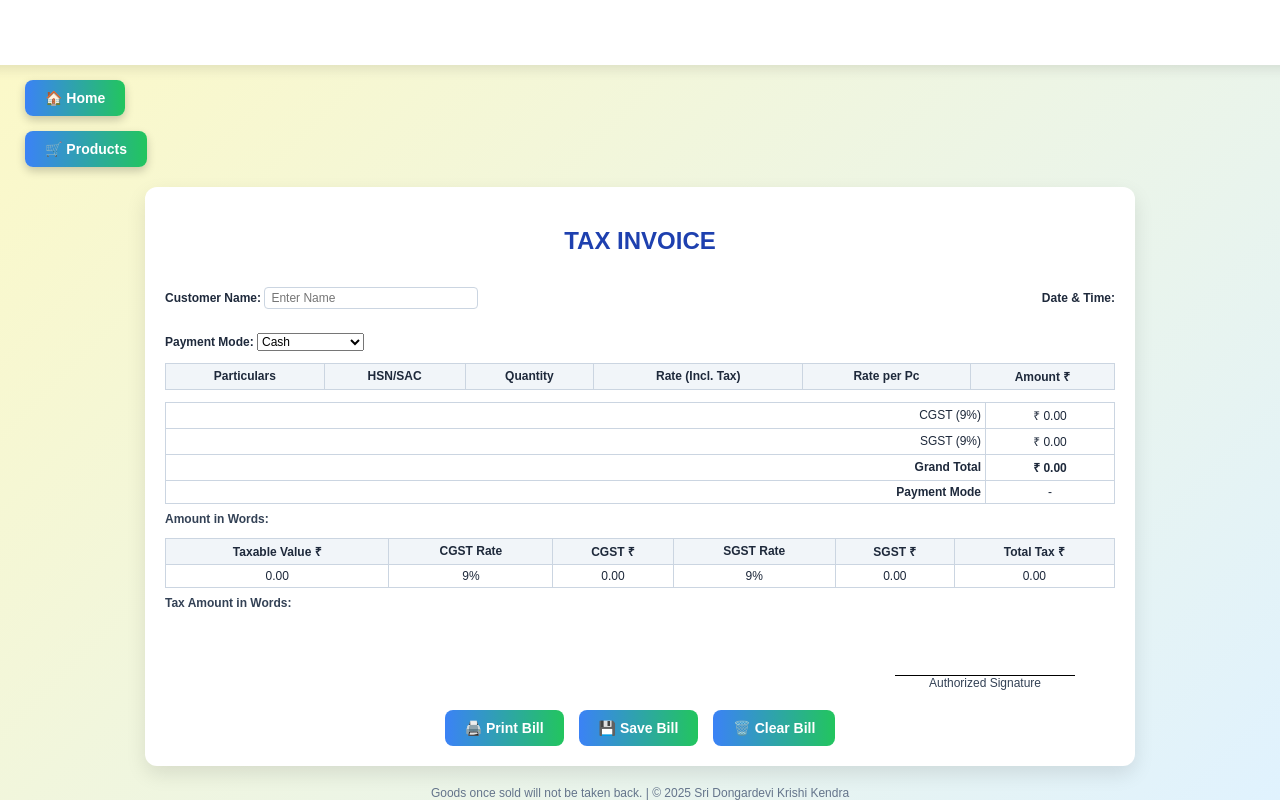
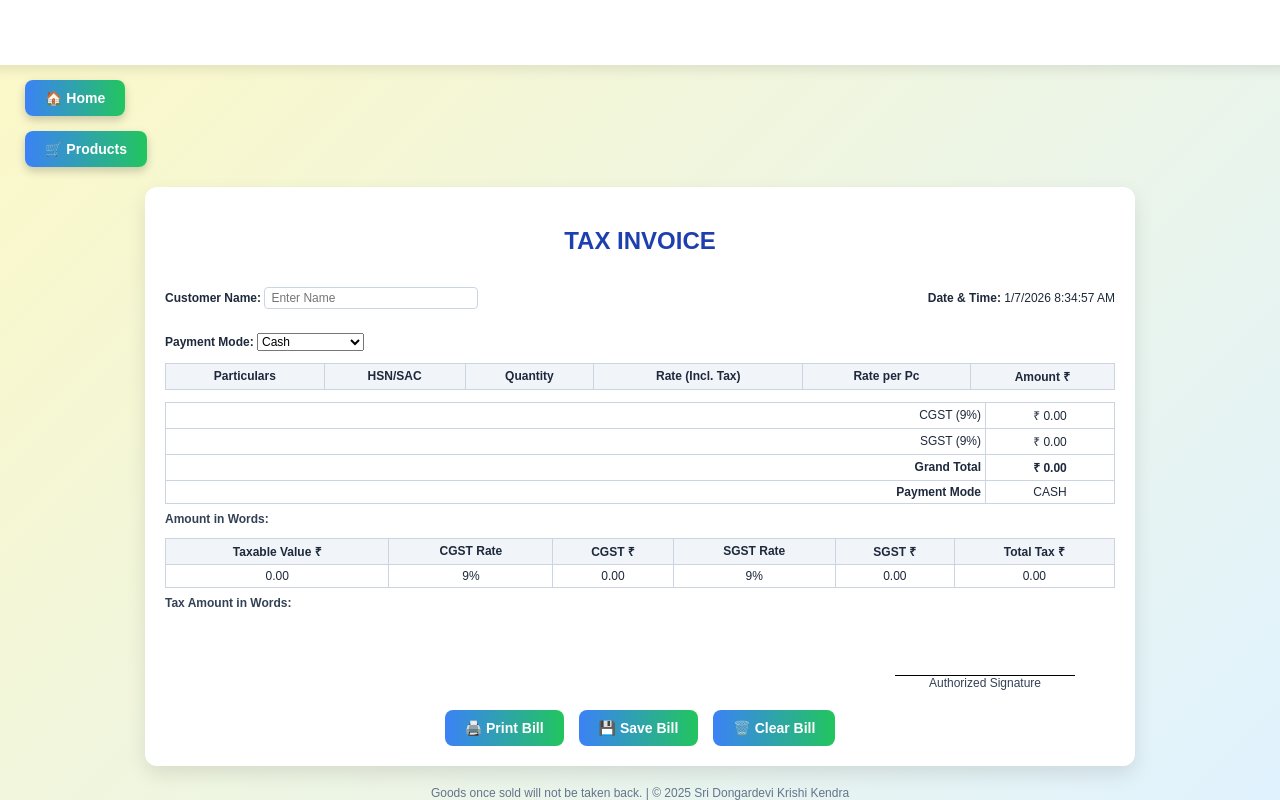
Before and after one commit to Nagaraj-karamagi/Krushi-Kendra, a website: page Billing.html in a window 1280 px wide. Both pictures are taken after a click on the button "💾 Save Bill". Shown: the part 133-933 px from the top of the page. Drawn offline with Linux system fonts and the light colour scheme; no server answers.

Commit message:
Fix billing calculation and payment mode display

```diff
--- a/Billing.html
+++ b/Billing.html
@@ -351,18 +351,96 @@
   <footer>Goods once sold will not be taken back. | © 2025 Sri Dongardevi Krishi Kendra</footer>
 
   <script>
-  // ✅ Save Bill to PostgreSQL and Redirect to Owner Page (FIXED)
+  const cart = JSON.parse(localStorage.getItem("cart")) || [];
+  const billBody = document.getElementById("billBody");
+
+  let subtotal = 0;     // taxable value (without GST)
+  let grandTotal = 0;   // final with GST
+
+  function loadBill() {
+    billBody.innerHTML = "";
+    subtotal = 0;
+
+    cart.forEach(p => {
+      const qty = parseInt(p.selectedQty) || 1;
+
+      // Rate INCLUDING GST
+      const rateIncl = parseFloat(p.rateIncl || p.price || 0);
+
+      // ✅ Rate per piece WITHOUT GST (18% total)
+      const ratePc = rateIncl / 1.18;
+
+      // ✅ Amount INCLUDING GST
+      const amount = qty * rateIncl;
+
+      // subtotal = taxable value (without GST)
+      subtotal += qty * ratePc;
+
+      billBody.innerHTML += `
+        <tr>
+          <td>${p.name}</td>
+          <td>${p.hsn || "-"}</td>
+          <td>${qty}</td>
+          <td>${rateIncl.toFixed(2)}</td>
+          <td>${ratePc.toFixed(2)}</td>
+          <td>${amount.toFixed(2)}</td>
+        </tr>
+      `;
+    });
+
+    const cgst = subtotal * 0.09;
+    const sgst = subtotal * 0.09;
+    grandTotal = subtotal + cgst + sgst;
+
+    document.getElementById("cgst").textContent = cgst.toFixed(2);
+    document.getElementById("sgst").textContent = sgst.toFixed(2);
+    document.getElementById("grandTotal").textContent = grandTotal.toFixed(2);
+
+    document.getElementById("taxableValue").textContent = subtotal.toFixed(2);
+    document.getElementById("cgstTax").textContent = cgst.toFixed(2);
+    document.getElementById("sgstTax").textContent = sgst.toFixed(2);
+    document.getElementById("totalTax").textContent = (cgst + sgst).toFixed(2);
+
+    // show payment mode in table
+    const mode = document.getElementById("paymentMode").value;
+    document.getElementById("paymentModeDisplay").textContent = mode.toUpperCase();
+  }
+
+  // date time
+  const now = new Date();
+  document.getElementById("billDateTime").textContent =
+    now.toLocaleDateString() + " " + now.toLocaleTimeString();
+
+  loadBill();
+
+  // ✅ Payment mode change handler
+  function updatePaymentFields() {
+    const mode = document.getElementById("paymentMode").value;
+    document.getElementById("paymentModeDisplay").textContent = mode.toUpperCase();
+
+    if (mode === "partial") {
+      document.getElementById("partialPaymentFields").style.display = "block";
+      document.getElementById("paidRow").style.display = "table-row";
+      document.getElementById("balanceRow").style.display = "table-row";
+    } else {
+      document.getElementById("partialPaymentFields").style.display = "none";
+      document.getElementById("paidRow").style.display = "none";
+      document.getElementById("balanceRow").style.display = "none";
+    }
+  }
+
+  updatePaymentFields();
+
+  // ✅ Save Bill to PostgreSQL and Redirect to Owner Page
   async function saveBill() {
     try {
       const bill = {
         customer_name: document.getElementById("customerName").value || "Unknown",
         particular: cart.map(p => p.name).join(", "),
-        quantity: Number(
-          cart.reduce((sum, p) => sum + (parseInt(p.selectedQty) || 0), 0)
-        ),
-        rate_incl_tax: Number(subtotal),      // ✅ NUMBER
-        total_amount: Number(subtotal),       // ✅ NUMBER
-        grand_total: Number(grandTotal),      // ✅ NUMBER
+        quantity: Number(cart.reduce((sum, p) => sum + (parseInt(p.selectedQty) || 0), 0)),
+        rate_incl_tax: Number(grandTotal),
+        total_amount: Number(grandTotal),
+        grand_total: Number(grandTotal),
         payment_mode: document.getElementById("paymentMode").value,
         amount_paid: Number(document.getElementById("paidAmount").value || 0),
         balance_amount: Number(document.getElementById("balanceAmount").textContent || 0)
@@ -387,7 +465,7 @@
         return;
       }
 
-      alert("✅ Bill saved successfully to PostgreSQL!");
+      alert("✅ Bill saved successfully!");
       localStorage.removeItem("cart");
       window.location.href = "Owner.html";
 
```
